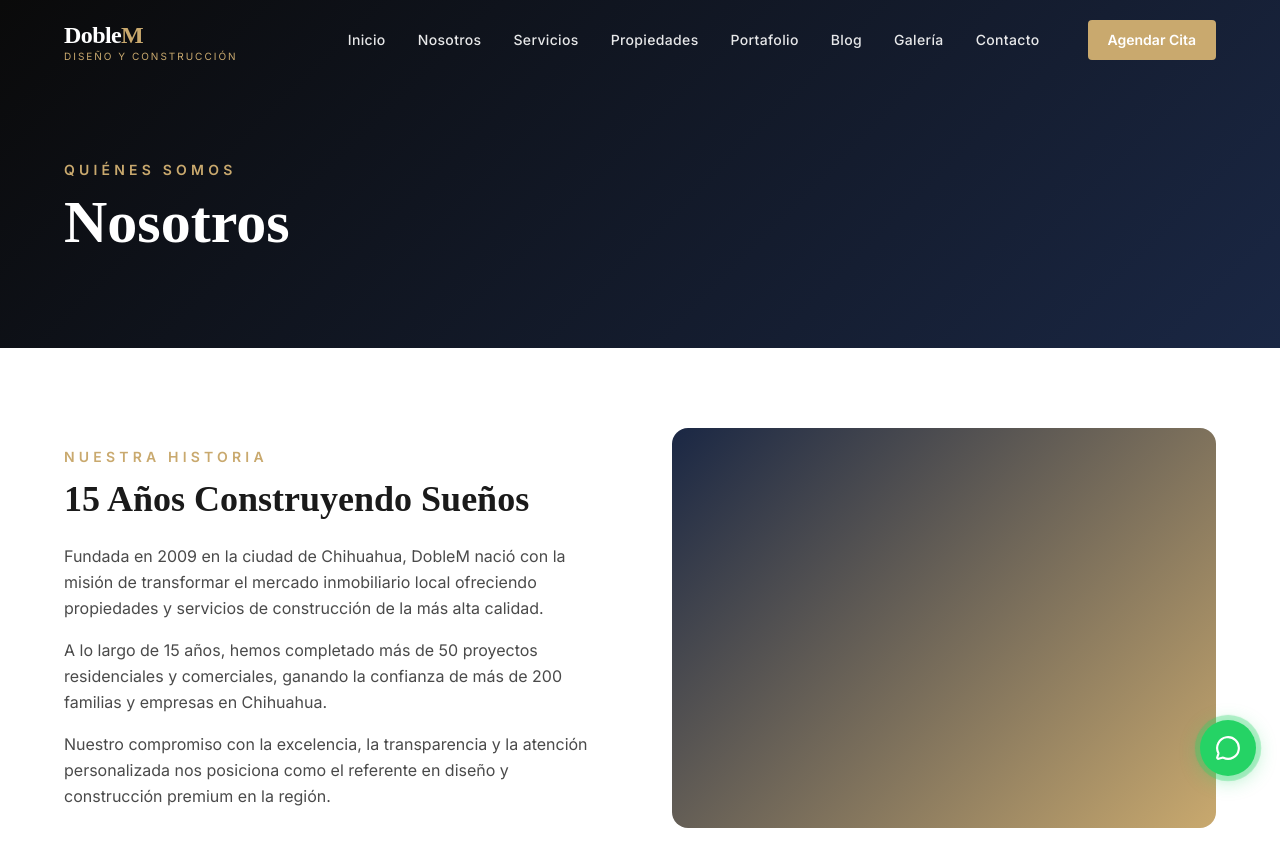
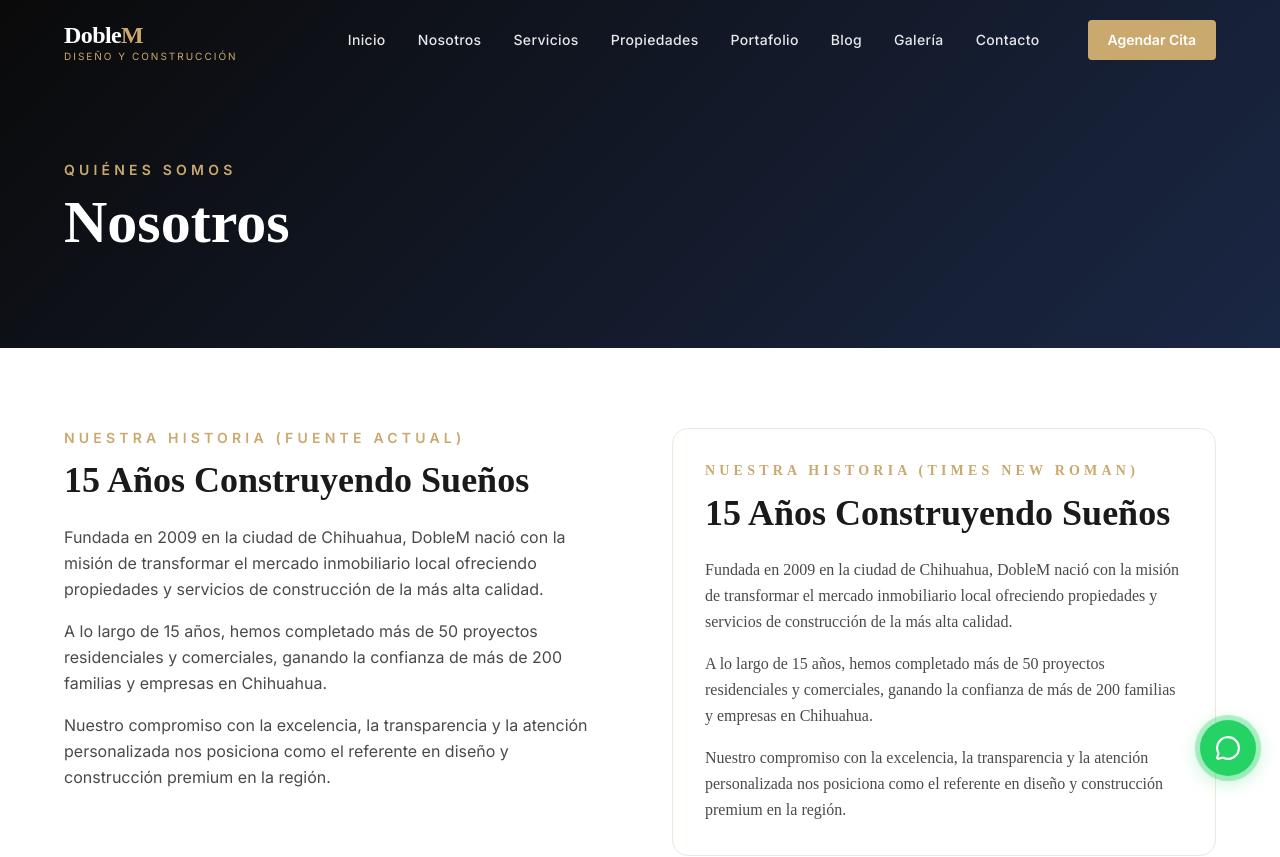
Before and after one commit to alejandrovenzor8-dev/Doblem, a Next.js app: page /nosotros in a window 1280 px wide. Shown: the top 857 px of the page. Built offline with nearby package versions, Linux system fonts and the light colour scheme; a web font is replaced by a local one.

Commit message:
Update page.tsx

```diff
--- a/src/app/nosotros/page.tsx
+++ b/src/app/nosotros/page.tsx
@@ -49,10 +49,10 @@ export default function NosotrosPage() {
 
       {/* Story */}
       <section className="py-20 px-4 md:px-8 lg:px-16 bg-white">
-        <div className="max-w-7xl mx-auto grid grid-cols-1 lg:grid-cols-2 gap-16 items-center">
+        <div className="max-w-7xl mx-auto grid grid-cols-1 lg:grid-cols-2 gap-10 lg:gap-16 items-start">
           <div>
             <p className="text-[#c9a96e] text-sm font-semibold tracking-[0.3em] uppercase mb-3">
-              Nuestra Historia
+              Nuestra Historia (Fuente Actual)
             </p>
             <h2
               className="text-4xl font-bold text-[#1a1a1a] mb-6"
@@ -77,12 +77,31 @@ export default function NosotrosPage() {
             </p>
           </div>
           <div
-            className="rounded-2xl overflow-hidden"
-            style={{
-              height: "400px",
-              background: "linear-gradient(135deg, #1a2744 0%, #c9a96e 100%)",
-            }}
-          />
+            className="rounded-2xl border border-[#ede8dc] p-6 lg:p-8"
+            style={{ fontFamily: '"Times New Roman", Times, serif' }}
+          >
+            <p className="text-[#c9a96e] text-sm font-semibold tracking-[0.3em] uppercase mb-3">
+              Nuestra Historia (Times New Roman)
+            </p>
+            <h2 className="text-4xl font-bold text-[#1a1a1a] mb-6">
+              15 Años Construyendo Sueños
+            </h2>
+            <p className="text-[#4a4a4a] leading-relaxed mb-4">
+              Fundada en 2009 en la ciudad de Chihuahua, DobleM nació con la
+              misión de transformar el mercado inmobiliario local ofreciendo
+              propiedades y servicios de construcción de la más alta calidad.
+            </p>
+            <p className="text-[#4a4a4a] leading-relaxed mb-4">
+              A lo largo de 15 años, hemos completado más de 50 proyectos
+              residenciales y comerciales, ganando la confianza de más de 200
+              familias y empresas en Chihuahua.
+            </p>
+            <p className="text-[#4a4a4a] leading-relaxed">
+              Nuestro compromiso con la excelencia, la transparencia y la
+              atención personalizada nos posiciona como el referente en diseño
+              y construcción premium en la región.
+            </p>
+          </div>
         </div>
       </section>
 
```
